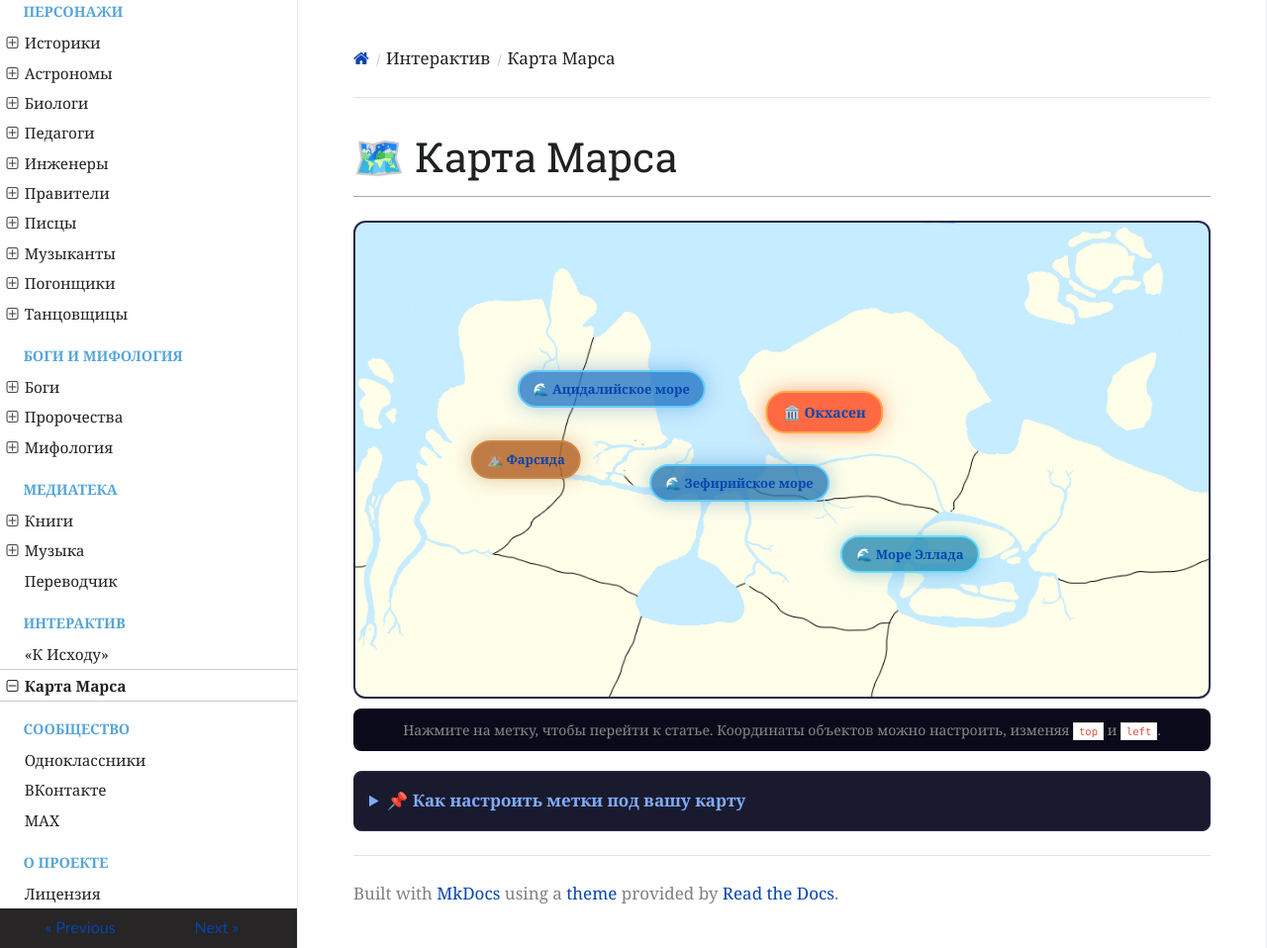
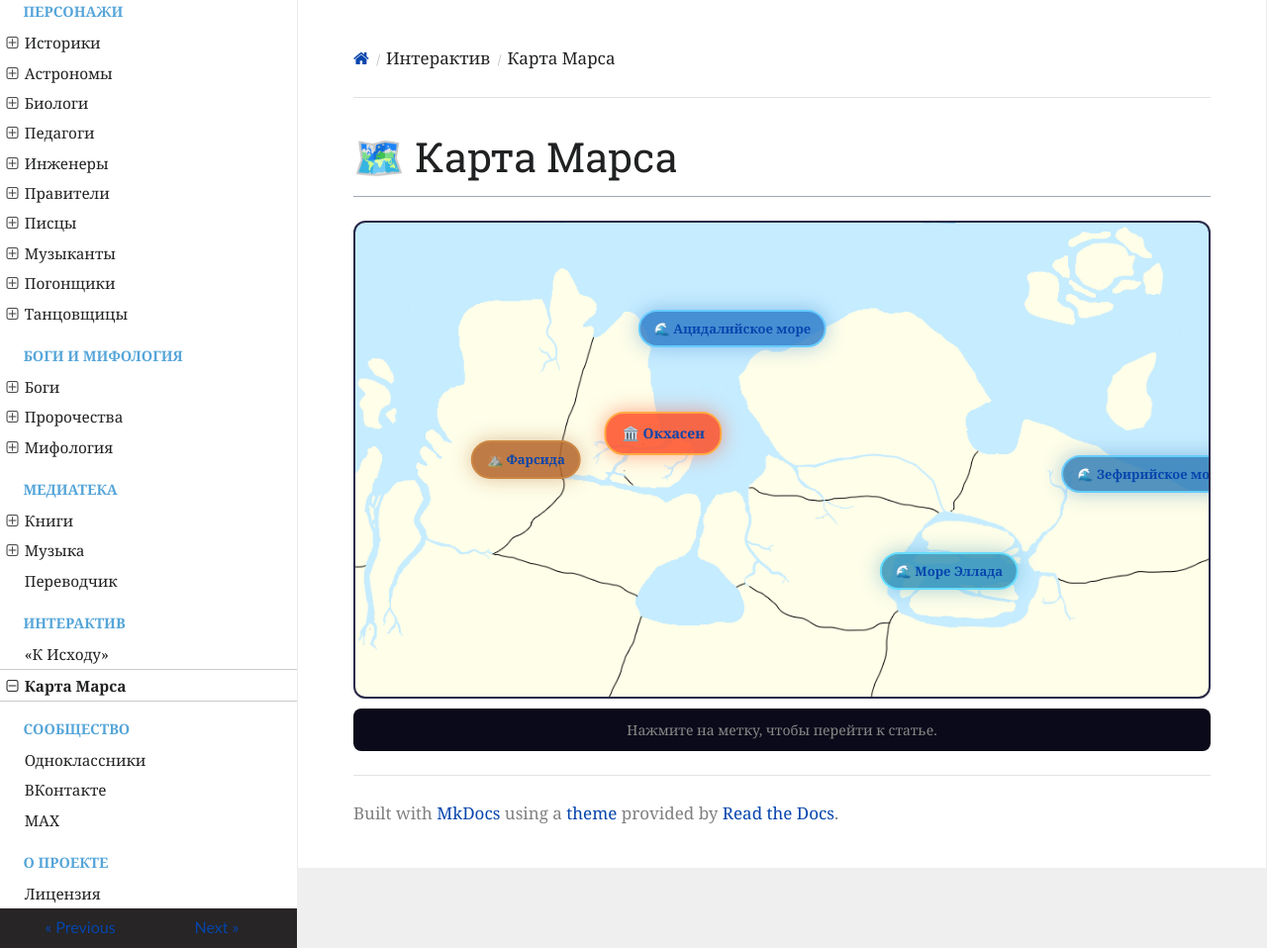
Before and after one commit to ivanhohlov14-bit/mars-encyclopedia, an MkDocs documentation site: the page built from docs/globe-map.md, in a window 1280 px wide and 958 px high. Shown: the whole window at 99% size. Built offline with MkDocs 1.6.1, drawn with Linux system fonts in a browser that asks for light colours; nearby versions of some CDN libraries; part of the change alters nothing that is shown.

Commit message:
Update globe-map.md

```diff
--- a/docs/globe-map.md
+++ b/docs/globe-map.md
@@ -2,7 +2,7 @@
 
 <div style="position: relative; width: 100%; max-width: 1200px; margin: 0 auto; border: 2px solid #2a2a4a; border-radius: 12px; overflow: hidden; background: #0a0a1a;">
 
-  <!-- ===== ФОНОВАЯ КАРТА (ваш файл) ===== -->
+  <!-- ===== ФОНОВАЯ КАРТА ===== -->
   <img
     src="/assets/mars-map.png"
     alt="Карта Марса"
@@ -12,9 +12,9 @@
 
   <!-- ===== КЛИКАБЕЛЬНЫЕ МЕТКИ ===== -->
 
-  <!-- Окхасен -->
+  <!-- Окхасен (10° с.ш., 50° з.д.) -->
   <a href="/geography/okhasen"
-     style="position: absolute; top: 40%; left: 55%; transform: translate(-50%, -50%);
+     style="position: absolute; top: 44.4%; left: 36.1%; transform: translate(-50%, -50%);
             background: rgba(255, 80, 40, 0.85); color: #fff;
             padding: 8px 16px; border-radius: 20px;
             font-size: 14px; font-weight: bold; text-decoration: none;
@@ -26,9 +26,9 @@
     🏛️ Окхасен
   </a>
 
-  <!-- Ацидалийское море -->
+  <!-- Ацидалийское море (50° с.ш., 339° в.д. → -21° з.д.) -->
   <a href="/geography/acidalia-sea"
-     style="position: absolute; top: 35%; left: 30%; transform: translate(-50%, -50%);
+     style="position: absolute; top: 22.2%; left: 44.2%; transform: translate(-50%, -50%);
             background: rgba(40, 120, 200, 0.8); color: #fff;
             padding: 6px 14px; border-radius: 20px;
             font-size: 13px; font-weight: bold; text-decoration: none;
@@ -40,7 +40,7 @@
     🌊 Ацидалийское море
   </a>
 
-  <!-- Фарсида -->
+  <!-- Фарсида (оставлено на прежнем месте, т.к. стоит правильно) -->
   <a href="/geography/farsida"
      style="position: absolute; top: 50%; left: 20%; transform: translate(-50%, -50%);
             background: rgba(180, 100, 40, 0.85); color: #fff;
@@ -54,9 +54,9 @@
     ⛰️ Фарсида
   </a>
 
-  <!-- Эллада -->
+  <!-- Море Эллада (42,4° ю.ш., 70,5° в.д.) -->
   <a href="/geography/ellada-sea"
-     style="position: absolute; top: 70%; left: 65%; transform: translate(-50%, -50%);
+     style="position: absolute; top: 73.6%; left: 69.6%; transform: translate(-50%, -50%);
             background: rgba(40, 140, 180, 0.8); color: #fff;
             padding: 6px 14px; border-radius: 20px;
             font-size: 13px; font-weight: bold; text-decoration: none;
@@ -68,9 +68,9 @@
     🌊 Море Эллада
   </a>
 
-  <!-- Зефирийское море -->
+  <!-- Зефирийское море (5,45° ю.ш., 155,85° в.д.) -->
   <a href="/geography/zephyria-sea"
-     style="position: absolute; top: 55%; left: 45%; transform: translate(-50%, -50%);
+     style="position: absolute; top: 53.0%; left: 93.3%; transform: translate(-50%, -50%);
             background: rgba(40, 120, 180, 0.8); color: #fff;
             padding: 6px 14px; border-radius: 20px;
             font-size: 13px; font-weight: bold; text-decoration: none;
@@ -86,22 +86,8 @@
 
 <!-- ===== ПОДПИСЬ ===== -->
 <div style="text-align: center; color: #888; font-size: 14px; margin-top: 10px; padding: 10px; background: #0a0a1a; border-radius: 8px;">
-  Нажмите на метку, чтобы перейти к статье. Координаты объектов можно настроить, изменяя <code>top</code> и <code>left</code>.
+  Нажмите на метку, чтобы перейти к статье.
 </div>
-
-<!-- ===== ИНСТРУКЦИЯ ПО НАСТРОЙКЕ КООРДИНАТ ===== -->
-<details style="margin-top: 20px; padding: 15px; background: #1a1a2e; border-radius: 8px; border: 1px solid #2a2a4a;">
-  <summary style="cursor: pointer; color: #7fadff; font-weight: bold;">📌 Как настроить метки под вашу карту</summary>
-  <div style="margin-top: 10px; color: #ccc; font-size: 14px; line-height: 1.6;">
-    <p>Для каждой метки есть параметры <code>top</code> и <code>left</code> (в процентах). Они определяют положение метки на карте.</p>
-    <ul>
-      <li><b>top: X%</b> — расстояние от верхнего края карты (0% = самый верх, 100% = самый низ).</li>
-      <li><b>left: Y%</b> — расстояние от левого края карты (0% = самый левый край, 100% = самый правый).</li>
-    </ul>
-    <p>Откройте карту в любом редакторе или даже в браузере, прикиньте на глаз, где находятся объекты, и подберите значения, перезагружая страницу.</p>
-    <p>Чтобы добавить новую метку, скопируйте один из блоков <code>&lt;a href=...&gt;...&lt;/a&gt;</code>, вставьте его перед последним <code>&lt;/a&gt;</code> и измените путь, текст и координаты.</p>
-  </div>
-</details>
 
 <style>
   .md-content {
```
